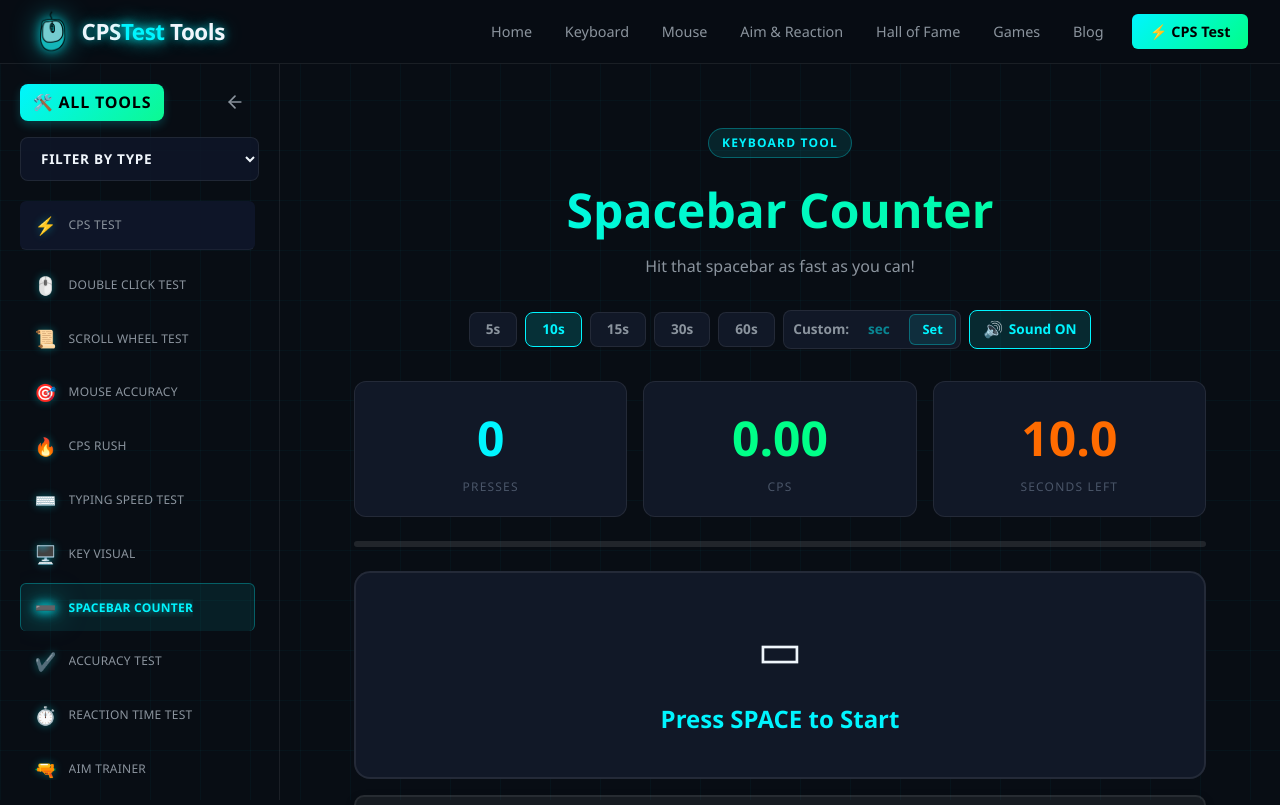
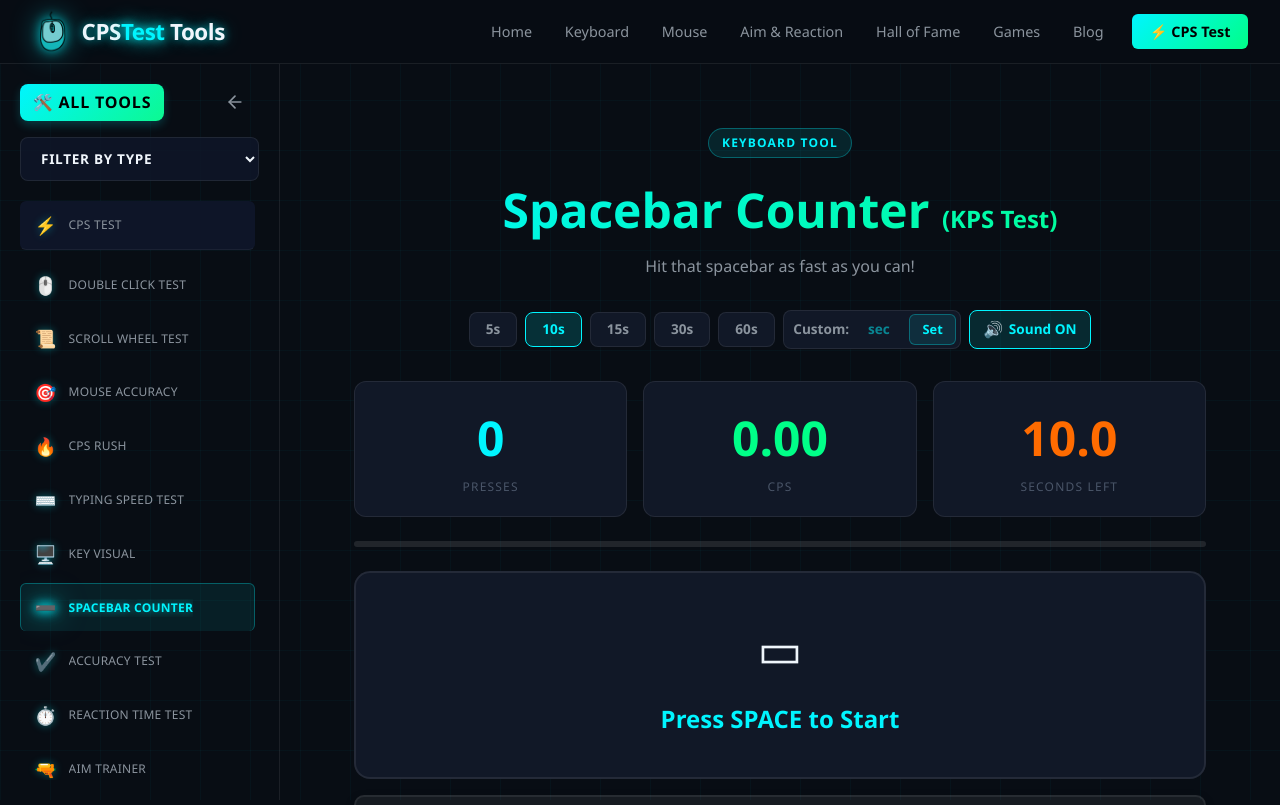
Before and after one commit to fahadhassan7635-stack/Cps-Test-Tool, a React (Vite) app: page /spacebar in a window 1280 px wide. Shown: the top 805 px of the page. Built offline with nearby package versions, Linux system fonts and the light colour scheme.

Commit message:
Enhance header with KPS Test subtitle

```diff
--- a/src/pages/SpacebarPage.tsx
+++ b/src/pages/SpacebarPage.tsx
@@ -1500,7 +1500,12 @@ export default function SpacebarPage() {
         {/* ── Header ── */}
         <header style={{ textAlign: 'center', marginBottom: '2rem' }}>
           <div className="section-label">Keyboard Tool</div>
-          <h1 className="tool-title">Spacebar Counter</h1>
+          <h1 className="tool-title">
+            Spacebar Counter{' '}
+            <span style={{ fontSize: '0.5em', color: 'var(--neon-cyan)', fontWeight: '700' }}>
+              (KPS Test)
+            </span>
+          </h1>
           <p className="tool-subtitle">Hit that spacebar as fast as you can!</p>
         </header>
 
```
